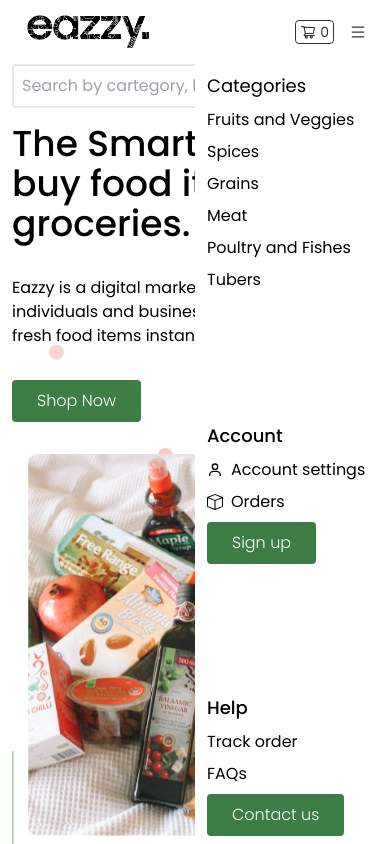
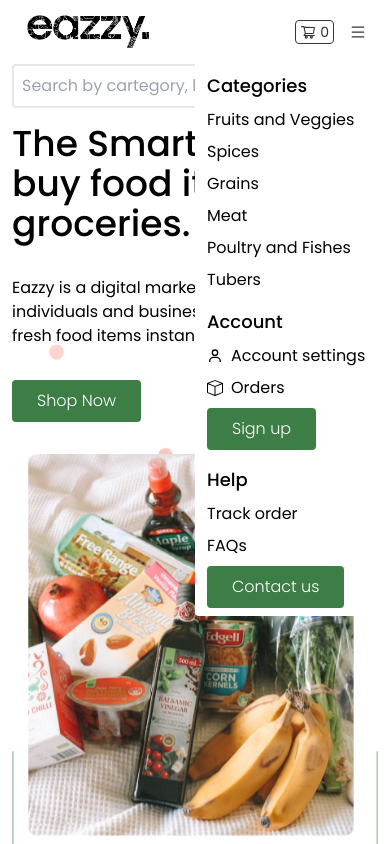
Before and after one commit to Dewaley/eazzy, a React (Create React App) app: page / in a window 390 px wide. Both pictures are taken after a click on the element 358 px from the left and 32 px from the top of the page. Shown: the top 844 px of the page. Built offline with nearby package versions, Linux system fonts and the light colour scheme.

Commit message:
minor fix

```diff
--- a/src/components/Navbar/Navbar.jsx
+++ b/src/components/Navbar/Navbar.jsx
@@ -89,9 +89,9 @@ const Navbar = () => {
           </ul>
         )}
         {menu && (
-          <div className='absolute px-3 py-2 top-[4rem] right-[0] flex flex-col bg-white w-[50vw] max-w-[15rem] md:w-48 z-40 gap-4 justify-between rounded-b h-[calc(100vh-4rem)] md:h-auto'>
+          <div className='absolute px-3 py-2 top-[4rem] right-[0] flex flex-col bg-white w-[50vw] max-w-[15rem] md:w-48 z-40 gap-4 justify-between rounded-b md:h-auto'>
             <ul className='flex flex-col gap-2'>
-              <h4 className='text-lg'>Categories</h4>
+              <h4 className='text-lg font-medium'>Categories</h4>
               <li className='transition hover:text-greenish cursor-pointer'>
                 Fruits and Veggies
               </li>
```
